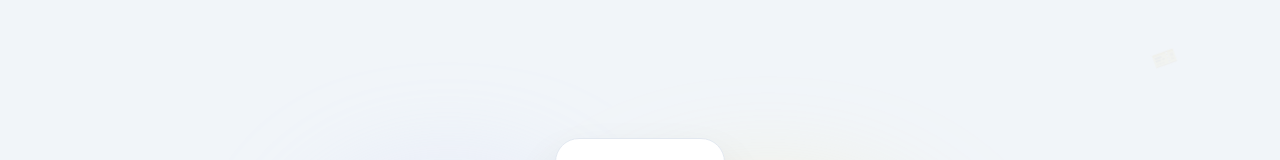
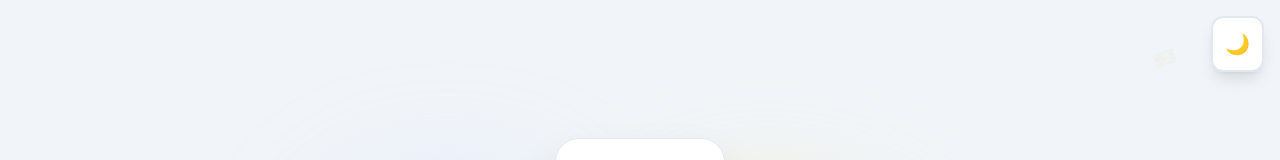
Before and after one commit to agudu50/Simple-Raffle-Application, a React (Vite) app in the folder raffle-app/: page / in a window 1280 px wide. Shown: the top 160 px of the page. Built offline with nearby package versions, Linux system fonts and the light colour scheme.

Commit message:
added light and dark mode button in the landing page

```diff
--- a/raffle-app/src/App.jsx
+++ b/raffle-app/src/App.jsx
@@ -85,7 +85,7 @@ export default function App() {
 
   // Show landing page for first-time visitors
   if (showLanding) {
-    return <LandingPage onEnter={handleEnterApp} />;
+    return <LandingPage onEnter={handleEnterApp} darkMode={darkMode} setDarkMode={setDarkMode} />;
   }
 
   return (
--- a/raffle-app/src/components/LandingPage.jsx
+++ b/raffle-app/src/components/LandingPage.jsx
@@ -1,6 +1,6 @@
 import { useState, useEffect } from "react";
 
-export default function LandingPage({ onEnter }) {
+export default function LandingPage({ onEnter, darkMode, setDarkMode }) {
   const [isVisible, setIsVisible] = useState(false);
   const [ticketsAnimated, setTicketsAnimated] = useState(false);
 
@@ -21,6 +21,15 @@ export default function LandingPage({ onEnter }) {
 
   return (
     <div className="min-h-screen bg-slate-100 dark:bg-slate-900 flex flex-col items-center justify-center relative overflow-hidden">
+      {/* Dark/Light Mode Toggle */}
+      <button
+        onClick={() => setDarkMode(!darkMode)}
+        className="absolute top-4 right-4 z-20 p-3 rounded-xl bg-white dark:bg-slate-800 hover:bg-amber-100 dark:hover:bg-amber-900/50 border-2 border-slate-200 dark:border-slate-700 hover:border-amber-300 dark:hover:border-amber-700 shadow-lg transition-all duration-200 transform hover:scale-105"
+        title={darkMode ? "Switch to light mode" : "Switch to dark mode"}
+      >
+        <span className="text-xl">{darkMode ? "☀️" : "🌙"}</span>
+      </button>
+
       {/* Animated background particles */}
       <div className="absolute inset-0 overflow-hidden pointer-events-none">
         {floatingTickets.map((ticket, index) => (
```
